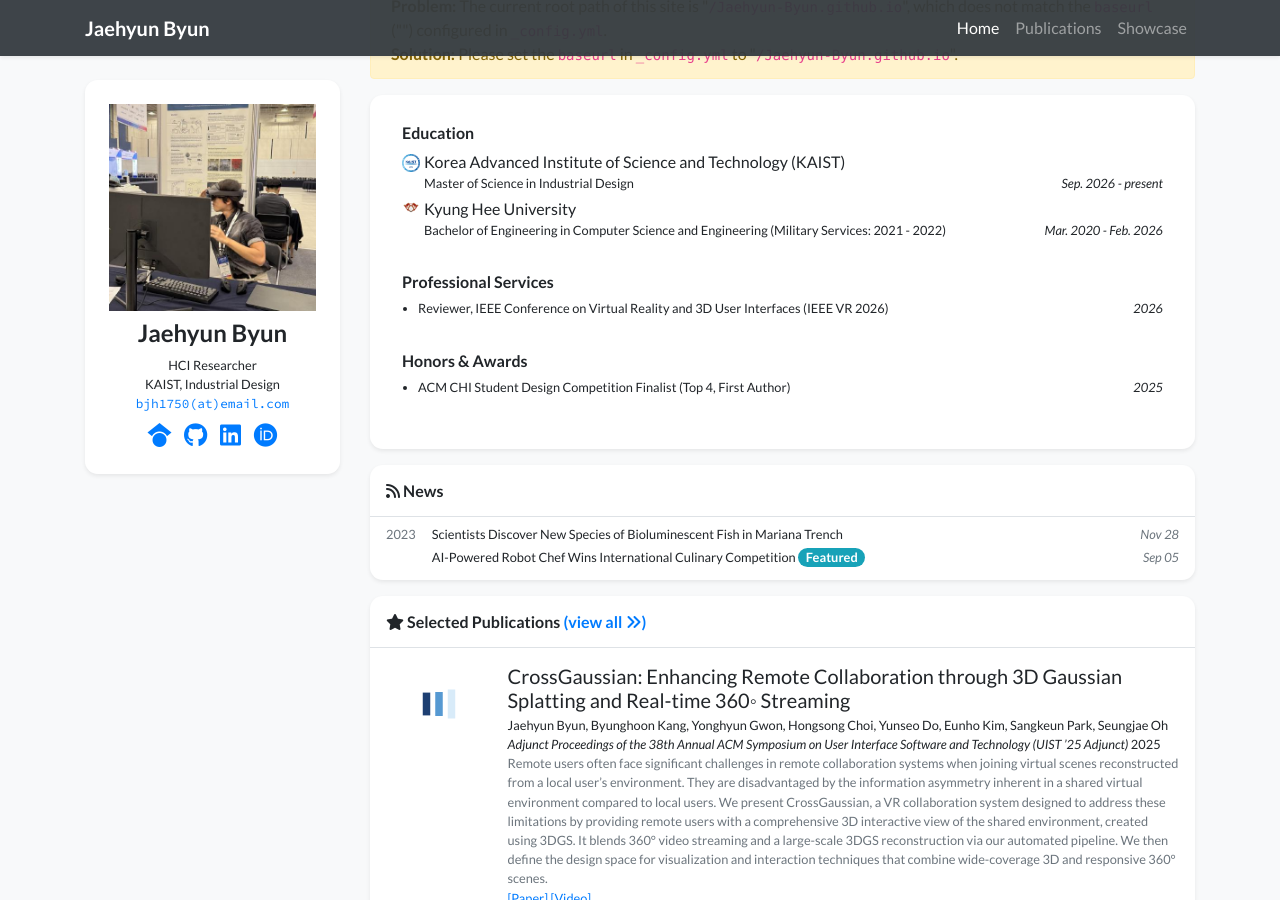
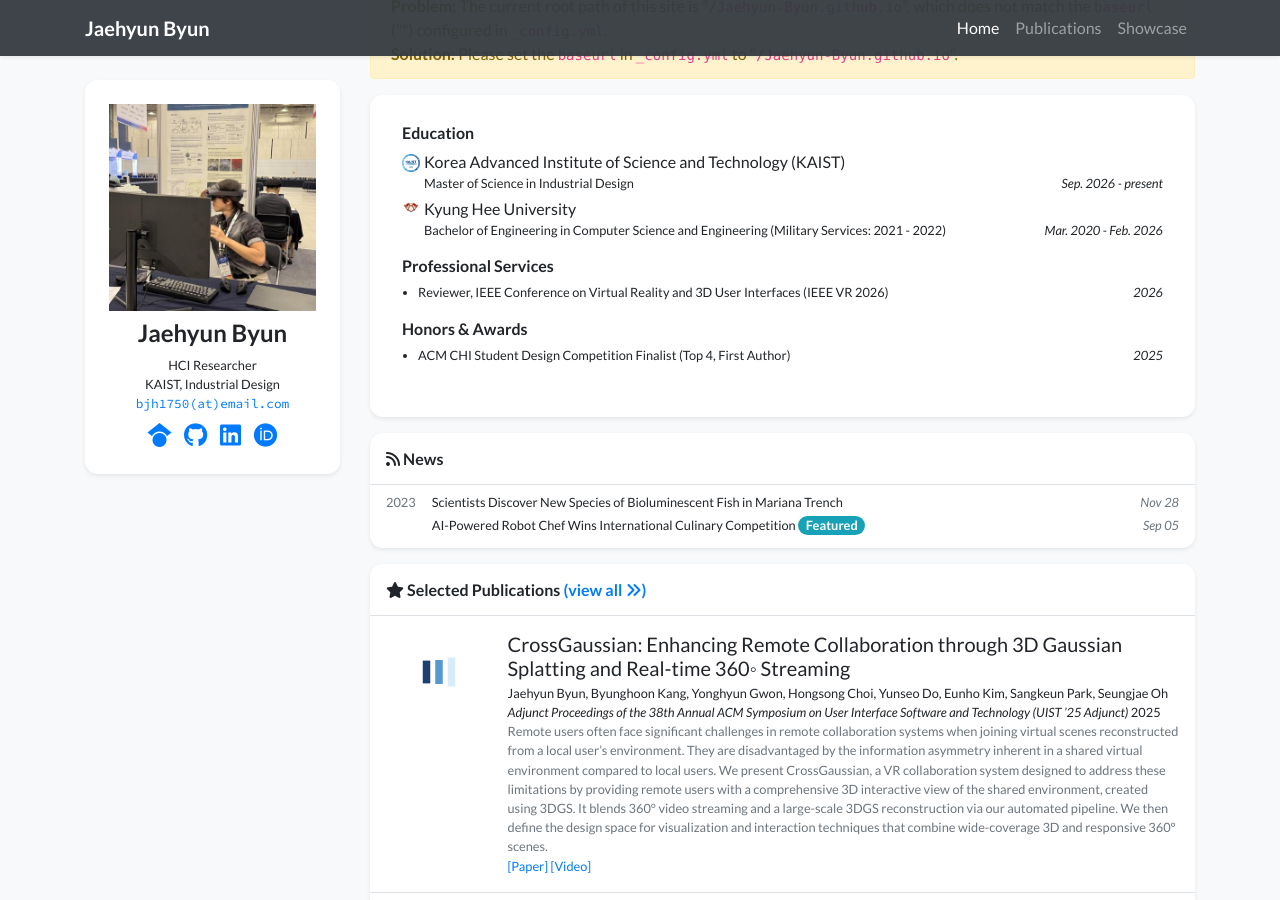
Before and after one commit to Jaehyun-Byun/Jaehyun-Byun.github.io, a Jekyll site: the page built from index.html, in a window 1280 px wide and 900 px high, scrolled down 373 px. Built offline with Jekyll 4.4.1, drawn with Linux system fonts in a browser that asks for light colours; nearby versions of some CDN libraries; a style sheet for code colours, icons or effects is not loaded.

Commit message:
Update experience_card.html

```diff
--- a/_includes/widgets/experience_card.html
+++ b/_includes/widgets/experience_card.html
@@ -4,7 +4,7 @@
             <div class="card-body p-4">
 
                 {% if site.data.profile.education %}
-                <div class="row mb-4">
+                <div class="row mb-2">
                     <div class="col-12">
                         <div class="mx-2 my-1">
                             <h6>Education</h6>
@@ -29,7 +29,7 @@
                 {% endif %}
 
                 {% if site.data.profile.experience %}
-                <div class="row mb-4">
+                <div class="row mb-2">
                     <div class="col-12">
                         <div class="mx-2 my-1">
                             <h6>Experience</h6>
@@ -54,7 +54,7 @@
                 {% endif %}
 
                 {% if site.data.profile.services %}
-                <div class="row mb-4">
+                <div class="row mb-2">
                     <div class="col-12">
                         <div class="mx-2 my-1">
                             <h6>Professional Services</h6>
```
